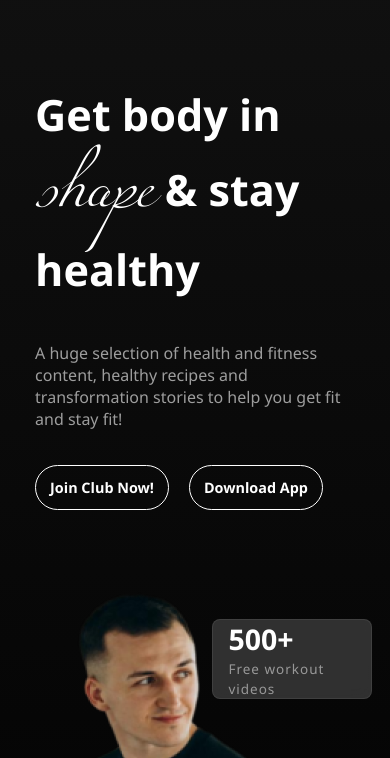
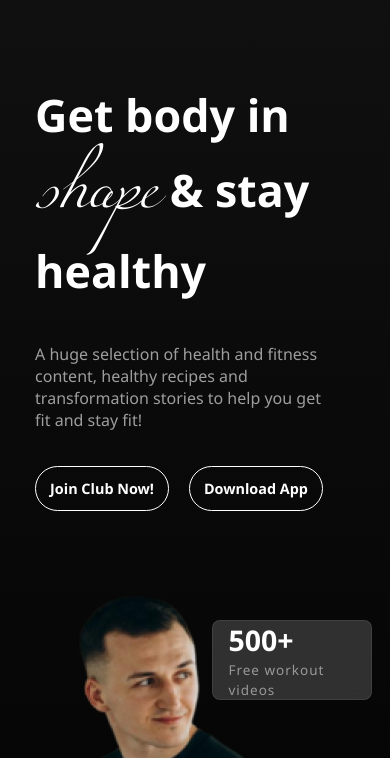
Before and after one commit to Pra1re/second-assignment, a plain HTML site: page index.html in a window 390 px wide. Shown: the part 86-844 px from the top of the page. Drawn offline with Linux system fonts and the light colour scheme.

Commit message:
width issue in 1st banner

```diff
--- a/style.css
+++ b/style.css
@@ -1326,13 +1326,13 @@ hr {
 
     .texts h1 {
 
-        font-size: 2.7em;
+        font-size: 2.8em;
         width: 90%;
 
     }
 
     .texts p {
-        width: 100%;
+        width: 90%;
 
     }
 
```
